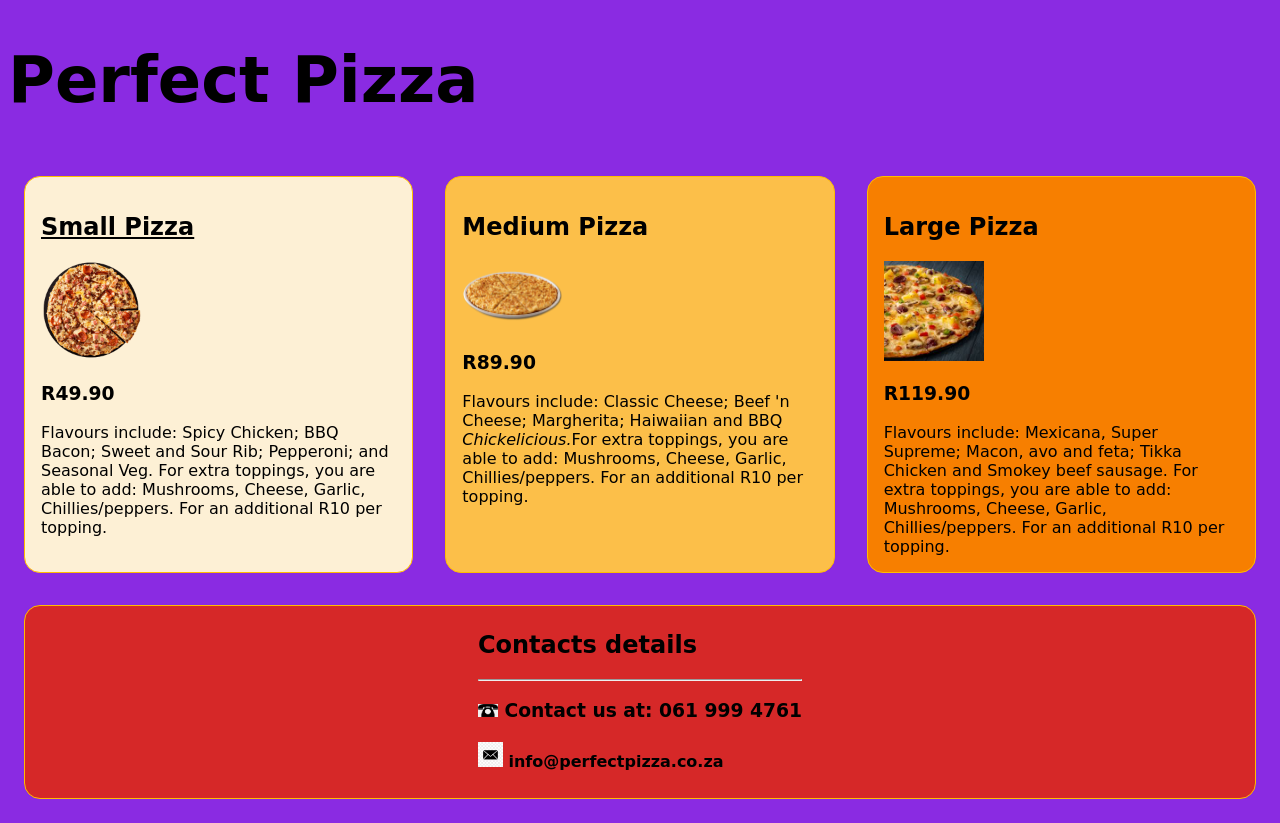
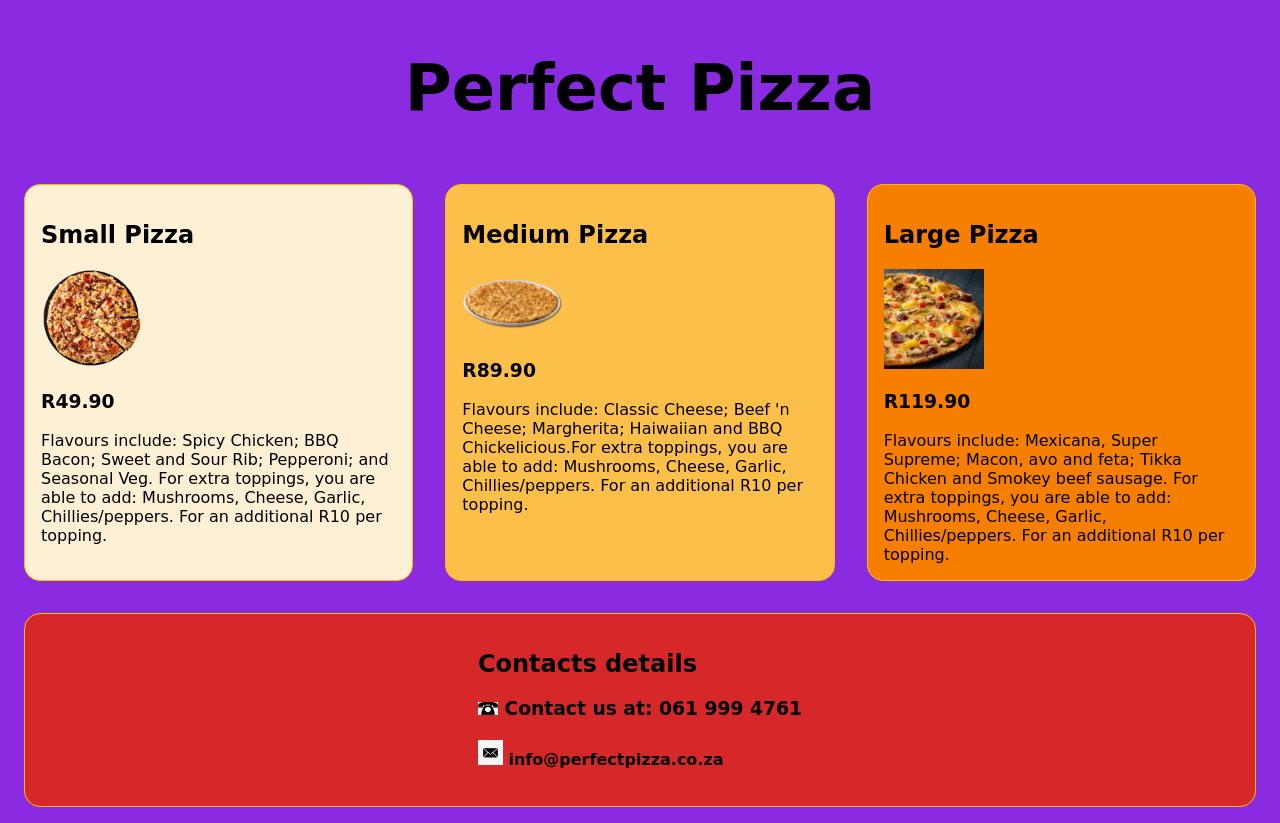
Before and after one commit to NeeloBee/perfect-pizza, a plain HTML site: page index.html in a window 1280 px wide. Drawn offline with Linux system fonts and the light colour scheme.

Commit message:
correct center code w/o red errors

```diff
--- a/index.html
+++ b/index.html
@@ -10,13 +10,13 @@
 </head>
 
 <body>
-    <div class="title">
+    <div class="title center">
             <h1>Perfect Pizza</h1>
     </div>
 
     <div class="pizzas">
         <div class="pizza small_pizza">
-            <h2><u>Small Pizza</u></h2>
+            <h2>Small Pizza</h2>
             <img src="klein.png" width="100">
             <h3>R49.90</h3>
             <div>
@@ -30,7 +30,7 @@
             <h2>Medium Pizza</h2>
             <img src="cheese-garlic-focaccia.png" width="100">
             <h3>R89.90</h3>
-            <div>Flavours include: Classic Cheese; Beef 'n Cheese; Margherita; Haiwaiian and BBQ <em>Chickelicious.</em>For
+            <div>Flavours include: Classic Cheese; Beef 'n Cheese; Margherita; Haiwaiian and BBQ Chickelicious.For
                 extra
                 toppings, you are able to add: Mushrooms, Cheese, Garlic, Chillies/peppers. For an
                 additional R10 per topping.
@@ -52,13 +52,9 @@
         </div>
     </div>
 
-
-
-
     <div class="pizza contact_us center">
         <div class="contact us">
-                 <h2>Contacts details</h2>
-                 <hr>
+                <h2>Contacts details</h2>
                 <h3> <img src="telphone.png" width="20"> Contact us at: 061 999 4761 </h3>
                 <h4> <img src="email.jpg" width="25"> info@perfectpizza.co.za</h4>
 
--- a/style.css
+++ b/style.css
@@ -6,7 +6,6 @@ body {
     display: flex;
     justify-content: center;
     align-items: center;
-    height: 10em;
 }
 .pizza {
     border: 1px solid #FFBD00;
```
